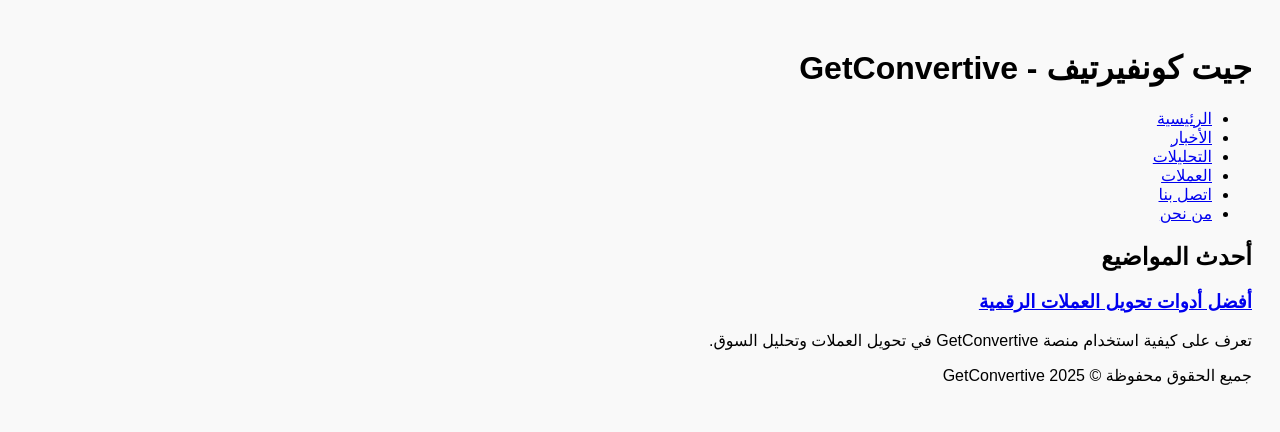
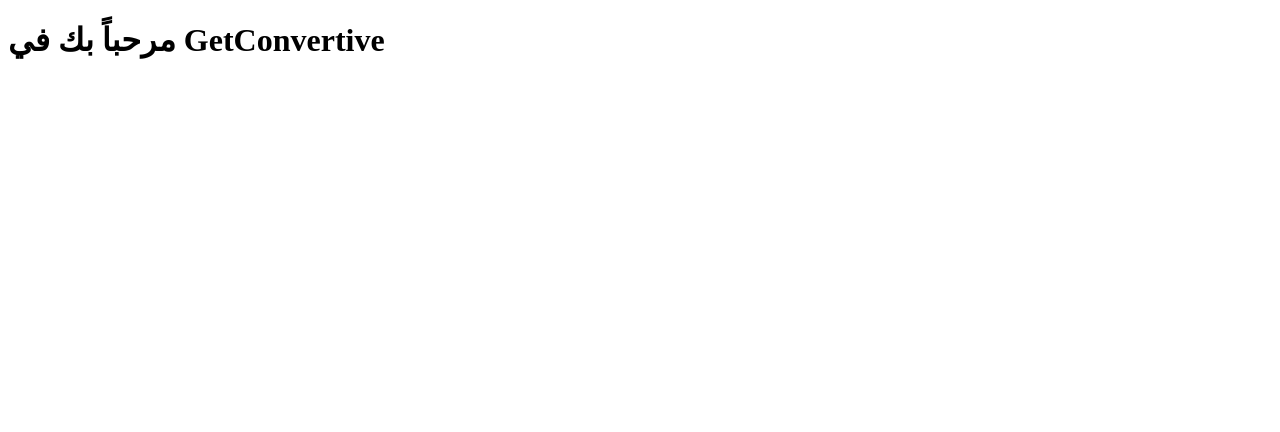
Before and after one commit to nehal40/crypto-converter, a plain HTML site: page index.html in a window 1280 px wide. Drawn offline with Linux system fonts and the light colour scheme.

Commit message:
Update index.html

```diff
--- a/index.html
+++ b/index.html
@@ -1,40 +1,2 @@
 
-<!DOCTYPE html>
-<html lang="ar" dir="rtl">
-<head>
-  <meta charset="UTF-8">
-  <meta name="viewport" content="width=device-width, initial-scale=1.0">
-  <meta name="description" content="GetConvertive - منصة متكاملة لتحويل العملات، الأخبار، التحليلات، وأدوات رقمية مجانية.">
-  <meta name="keywords" content="تحويل عملات، أدوات مجانية، بيتكوين، تحليل فني، العملات الرقمية">
-  <meta name="author" content="GetConvertive">
-  <title>الرئيسية - GetConvertive</title>
-  <link rel="stylesheet" href="style.css">
-</head>
-<body>
-  <header>
-    <h1>جيت كونفيرتيف - GetConvertive</h1>
-    <nav>
-      <ul>
-        <li><a href="index.html">الرئيسية</a></li>
-        <li><a href="news.html">الأخبار</a></li>
-        <li><a href="analysis.html">التحليلات</a></li>
-        <li><a href="crypto.html">العملات</a></li>
-        <li><a href="contact.html">اتصل بنا</a></li>
-        <li><a href="about.html">من نحن</a></li>
-      </ul>
-    </nav>
-  </header>
-  <main>
-    <section class="featured">
-      <h2>أحدث المواضيع</h2>
-      <article>
-        <h3><a href="#">أفضل أدوات تحويل العملات الرقمية</a></h3>
-        <p>تعرف على كيفية استخدام منصة GetConvertive في تحويل العملات وتحليل السوق.</p>
-      </article>
-    </section>
-  </main>
-  <footer>
-    <p>جميع الحقوق محفوظة &copy; GetConvertive 2025</p>
-  </footer>
-</body>
-</html>
+<!DOCTYPE html><html><head><title>الصفحة الرئيسية</title></head><body><h1>مرحباً بك في GetConvertive</h1></body></html>
```
